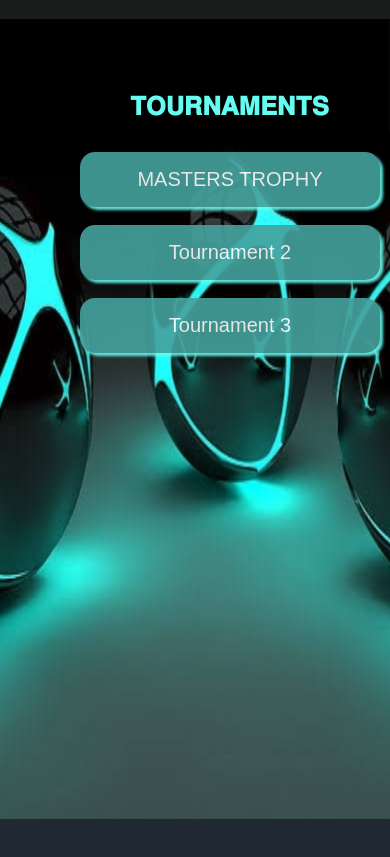
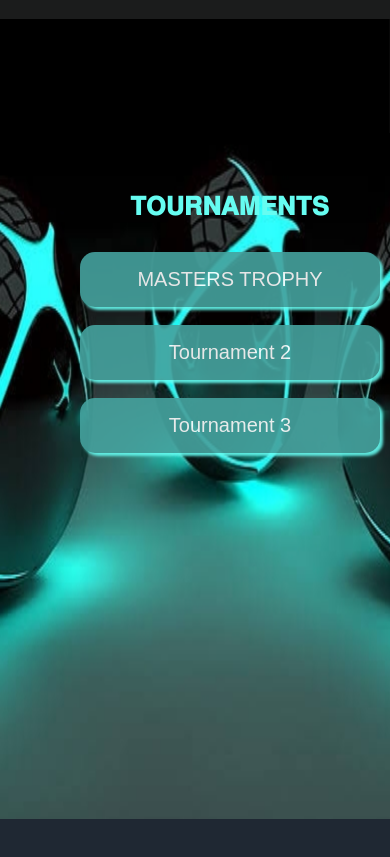
Before and after one commit to ParbinDev/tournament.github.io, a plain HTML site: page index.html in a window 390 px wide. Shown: the part 65-922 px from the top of the page. Drawn offline with Linux system fonts and the light colour scheme.

Commit message:
Update tournament.css

```diff
--- a/tournament.css
+++ b/tournament.css
@@ -150,5 +150,5 @@ img{
 }
 .box{
 				position:relative;
-				top:-800px;
+				top:-700px;
 }
```
